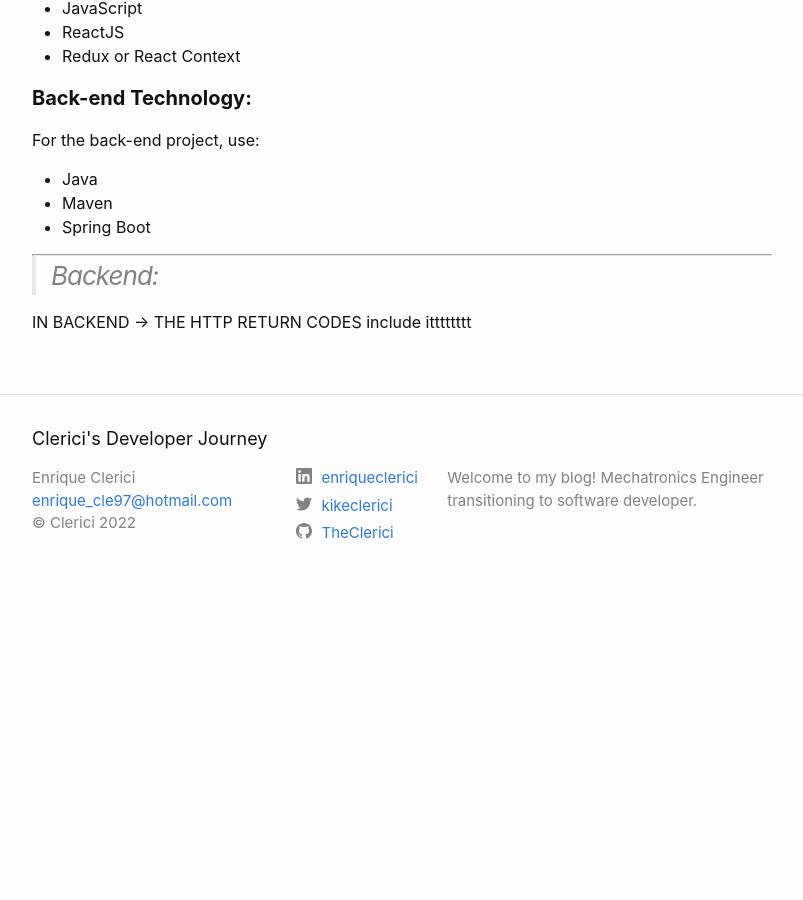
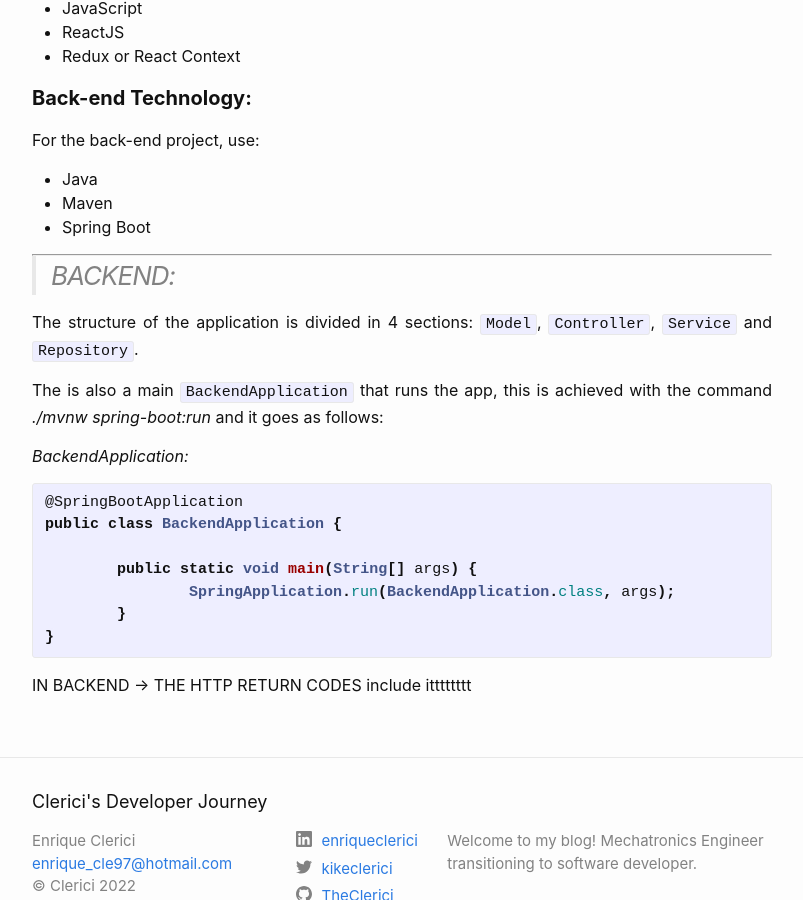
Before and after one commit to TheClerici/my-blog, a Jekyll site: the page built from blog-logs/_posts/2022-11-24-3rdTechLog.md, in a window 1280 px wide and 900 px high, scrolled down 2729 px. Shown: the whole window, without its empty margins (238-1041 px from the left). Built offline with Jekyll 4.4.1, drawn with Linux system fonts in a browser that asks for light colours; before the commit the page ends 3334 px from its top, so only the background shows below that.

Commit message:
highligh java with @

```diff
--- a/blog-logs/_posts/2022-11-24-3rdTechLog.md
+++ b/blog-logs/_posts/2022-11-24-3rdTechLog.md
@@ -82,8 +82,22 @@ For the back-end project, use:
 * Spring Boot
 
 ------------------------------------------------------------------------------------------
-<blockquote> <h3> Backend: </h3> </blockquote>
+<blockquote> <h3> BACKEND: </h3> </blockquote>
 
+The structure of the application is divided in 4 sections: `Model`, `Controller`, `Service` and `Repository`.
 
+The is also a main `BackendApplication` that runs the app, this is achieved with the command _./mvnw spring-boot:run_ and it goes as follows:
+
+_BackendApplication:_
+
+{% highlight java %}
+@SpringBootApplication
+public class BackendApplication {
+
+	public static void main(String[] args) {
+		SpringApplication.run(BackendApplication.class, args);
+	}
+}
+{% endhighlight %}
 
 IN BACKEND -> THE HTTP RETURN CODES include itttttttt
```
